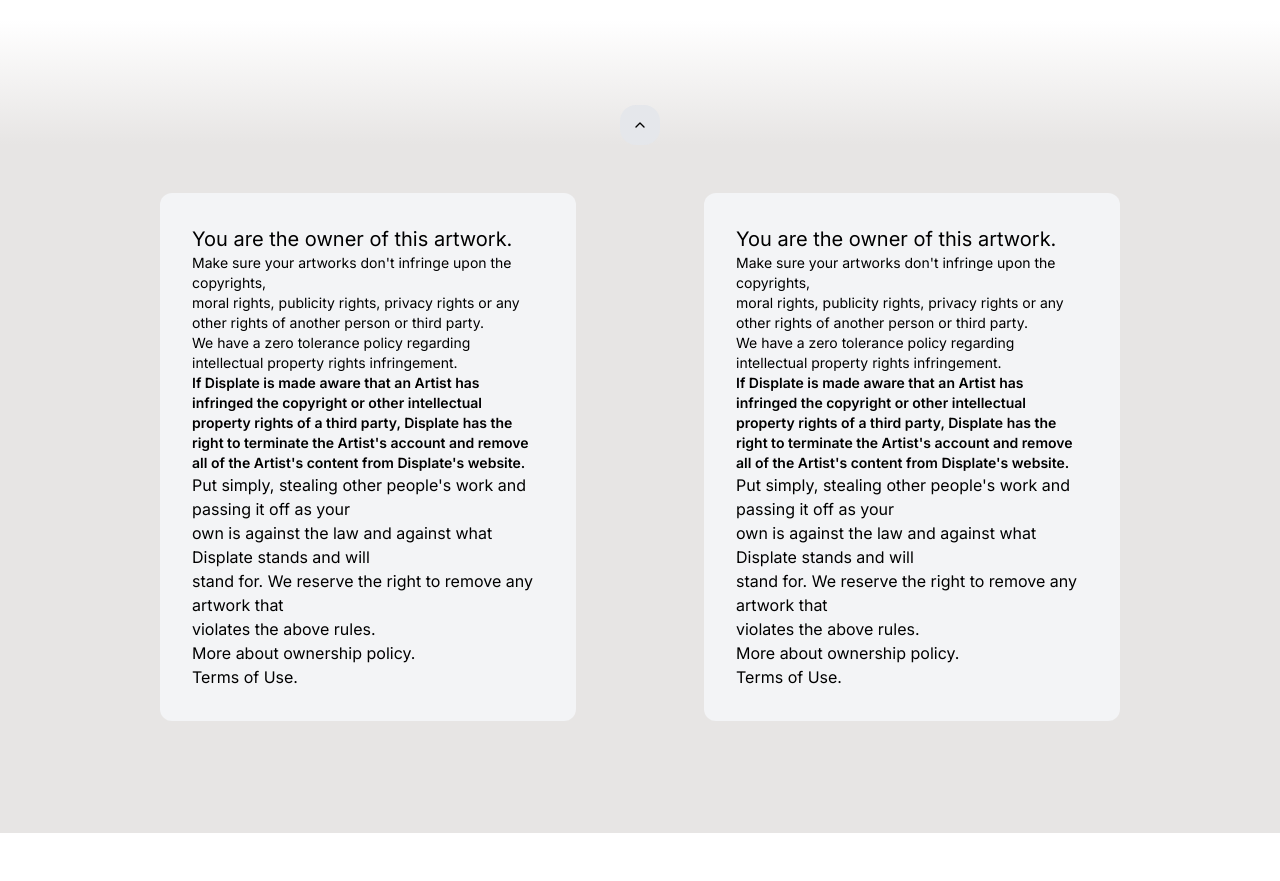
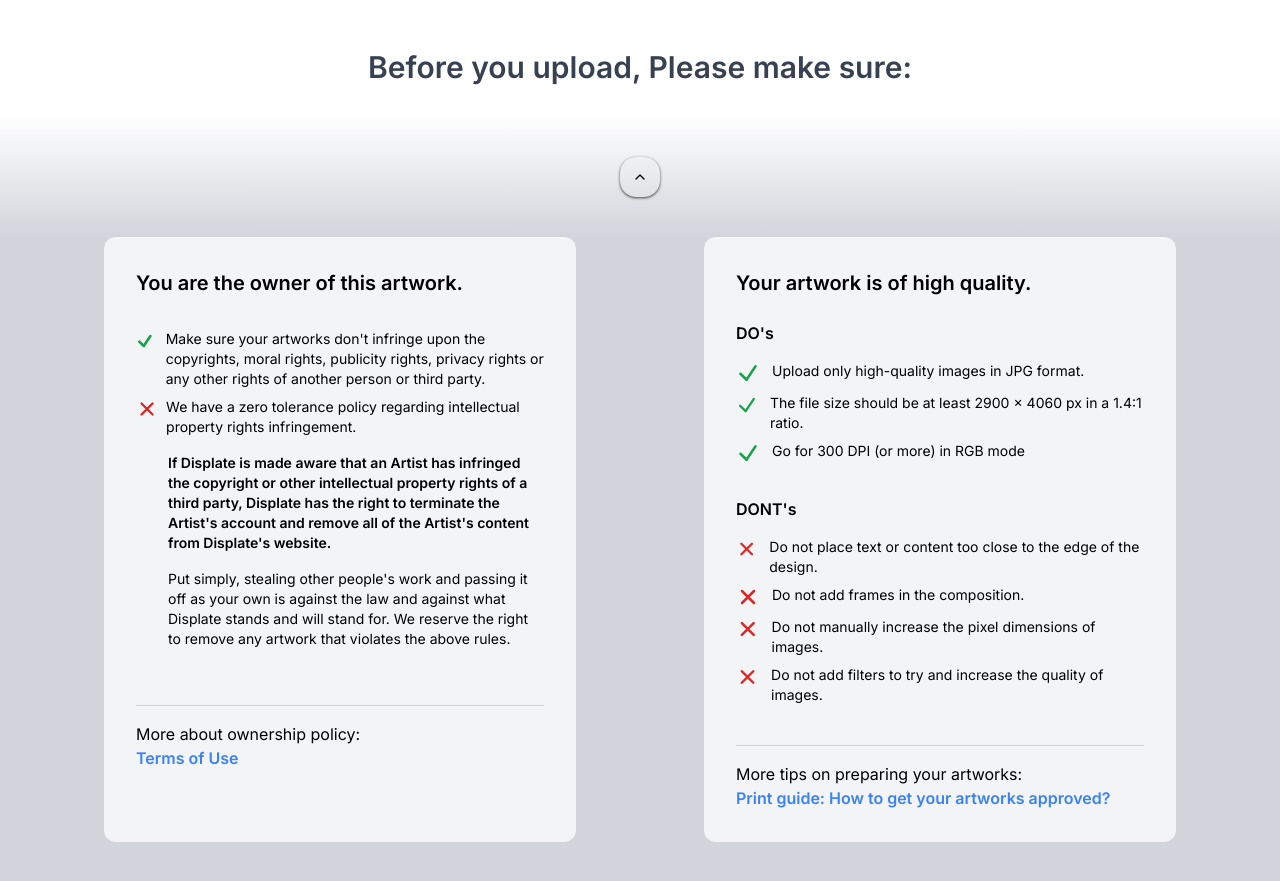
Before and after one commit to TusharPuri10/drippy-uploader, a Next.js app: page / in a window 1280 px wide. Shown: the part 383-1264 px from the top of the page. Before the commit the page ends 1216 px from the top, so only its background shows below. Built offline with nearby package versions, Linux system fonts and the light colour scheme.

Commit message:
added two cards

```diff
--- a/src/app/component/Droparea.tsx
+++ b/src/app/component/Droparea.tsx
@@ -5,13 +5,13 @@
 
 export const Droparea: React.FC = () => {
   return (
-    <div className="w-1/3">
+    <div className="w-1/2">
       <Dropzone onDrop={acceptedFiles => console.log(acceptedFiles)}>
       {({getRootProps, getInputProps}) => (
           <section>
-          <div {...getRootProps()} className="flex flex-col items-center h-52 w-full border-4 border-gray-300 border-dotted rounded-xl">
+          <div {...getRootProps()} className="flex flex-col items-center h-60 w-full border-4 border-gray-400 border-dotted rounded-xl">
               <input {...getInputProps()} />
-              <Button className="text-md bg-blue-500 hover:bg-blue-600 text-white mt-12  rounded-xl">Add artwork</Button>
+              <Button className="text-md bg-blue-500 hover:bg-blue-600 text-white mt-16  rounded-xl">Add artwork</Button>
               <p className="mt-6 text-gray-500" >or drop and drag your artwork here</p>
           </div>
           </section>
--- a/src/app/component/OwnerCard.tsx
+++ b/src/app/component/OwnerCard.tsx
@@ -1,22 +1,33 @@
 import React from 'react';
 
 export const OwnerCard: React.FC = () => {
-    return (
-        <div className='w-auto mx-16 rounded-xl bg-gray-100 p-8'>
-            <p className='text-xl'>You are the owner of this artwork.</p>
-            <p className='text-sm'>Make sure your artworks don't infringe upon the copyrights,</p>
-            <p className='text-sm'>moral rights, publicity rights, privacy rights or any other rights of another person or third party.</p>
-            <p className='text-sm'>We have a zero tolerance policy regarding intellectual property rights infringement.</p>
-            <p className='text-sm font-semibold'>If Displate is made aware that an Artist has infringed the
-            copyright or other intellectual property rights of a third party,
-            Displate has the right to terminate the Artist's account and
-            remove all of the Artist's content from Displate's website.</p>
-            <p>Put simply, stealing other people's work and passing it off as your</p>
-            <p>own is against the law and against what Displate stands and will</p>
-            <p>stand for. We reserve the right to remove any artwork that</p>
-            <p>violates the above rules.</p>
-            <p>More about ownership policy.</p>
-            <p>Terms of Use.</p>
+  return (
+    <div className='w-5/6 mx-16 rounded-xl bg-gray-100 p-8'>
+      <p className='text-xl font-semibold'>You are the owner of this artwork.</p>
+      <div className='py-8'>
+        <p className='text-sm pb-2 flex'>
+          <svg xmlns="http://www.w3.org/2000/svg" fill="none" viewBox="0 0 24 24" stroke-width="3.5" stroke="currentColor" className="w-12 h-6 text-green-600 mr-3">
+            <path stroke-linecap="round" stroke-linejoin="round" d="m4.5 12.75 6 6 9-13.5" />
+          </svg>
+          Make sure your artworks don't infringe upon the copyrights,
+          moral rights, publicity rights, privacy rights or any other rights of another person or third party.
+        </p>
+        <p className='text-sm pb-2 flex'>
+          <svg xmlns="http://www.w3.org/2000/svg" fill="none" viewBox="0 0 24 24" stroke-width="2.5" stroke="currentColor" className="w-8 h-6 text-red-600 mr-2">
+            <path stroke-linecap="round" stroke-linejoin="round" d="M6 18 18 6M6 6l12 12" />
+          </svg>
+          We have a zero tolerance policy regarding intellectual property rights infringement.
+        </p>
+        <div className='text-sm font-semibold py-2 pl-8'>
+          <p>If Displate is made aware that an Artist has infringed the copyright or other intellectual property rights of a third party, Displate has the right to terminate the Artist's account and remove all of the Artist's content from Displate's website.</p>
         </div>
-    );
+        <p className='text-sm px-2 py-2 pl-8'>
+          Put simply, stealing other people's work and passing it off as your own is against the law and against what Displate stands and will stand for. We reserve the right to remove any artwork that violates the above rules.
+        </p>
+      </div>
+      <hr className="h-px bg-gray-300 my-4 border-0" />
+      <p>More about ownership policy:</p>
+      <p className='text-blue-500 font-semibold'>Terms of Use</p>
+    </div>
+  );
 };
--- a/src/app/component/QualityCard.tsx
+++ b/src/app/component/QualityCard.tsx
@@ -0,0 +1,72 @@
+import React from 'react';
+
+const tick = (
+  <svg
+    xmlns="http://www.w3.org/2000/svg"
+    fill="none"
+    viewBox="0 0 24 24"
+    strokeWidth="2.5"
+    stroke="currentColor"
+    className="w-6 h-6 text-green-600 mr-3"
+  >
+    <path stroke-linecap="round" stroke-linejoin="round" d="m4.5 12.75 6 6 9-13.5" />
+  </svg>
+);
+
+const cross = (
+  <svg
+    xmlns="http://www.w3.org/2000/svg"
+    fill="none"
+    viewBox="0 0 24 24"
+    strokeWidth="2.5"
+    stroke="currentColor"
+    className="w-6 h-6 text-red-600 mr-3"
+  >
+    <path stroke-linecap="round" stroke-linejoin="round" d="M6 18 18 6M6 6l12 12" />
+  </svg>
+);
+
+export const QualityCard: React.FC = () => {
+  return (
+    <div className="w-5/6 mx-16 rounded-xl bg-gray-100 p-8">
+      <p className="text-xl font-semibold">Your artwork is of high quality.</p>
+      <p className="font-semibold pt-6">DO's</p>
+      <div className="py-4 space-y-2">
+        <p className="text-sm flex items-start">
+          {tick}
+          Upload only high-quality images in JPG format.
+        </p>
+        <p className="text-sm flex items-start">
+          {tick}
+          The file size should be at least 2900 × 4060 px in a 1.4:1 ratio.
+        </p>
+        <p className="text-sm flex items-start">
+          {tick}
+          Go for 300 DPI (or more) in RGB mode
+        </p>
+      </div>
+      <p className="font-semibold pt-4">DONT's</p>
+      <div className="pt-4 pb-6 space-y-2">
+        <p className="text-sm flex items-start">
+          {cross}
+          Do not place text or content too close to the edge of the design.
+        </p>
+        <p className="text-sm flex items-start">
+          {cross}
+          Do not add frames in the composition.
+        </p>
+        <p className="text-sm flex items-start">
+          {cross}
+          Do not manually increase the pixel dimensions of images.
+        </p>
+        <p className="text-sm flex items-start">
+          {cross}
+          Do not add filters to try and increase the quality of images.
+        </p>
+      </div>
+      <hr className="h-px bg-gray-300 my-4 border-0" />
+      <p>More tips on preparing your artworks:</p>
+      <p className="text-blue-500 font-semibold">Print guide: How to get your artworks approved?</p>
+    </div>
+  );
+};
--- a/src/app/globals.css
+++ b/src/app/globals.css
@@ -5,5 +5,5 @@
 @import "tailwindcss/utilities";
 
 .custom-shadow{
-    background: linear-gradient(to top, #e7e5e4, white 30%); /* Adjust the colors as needed */
+    background: linear-gradient(to top, #d1d5db, white 25%); /* Adjust the colors as needed */
   }
--- a/src/app/page.tsx
+++ b/src/app/page.tsx
@@ -1,6 +1,7 @@
 'use client'
 import { Droparea } from "@/app/component/Droparea"
 import { OwnerCard } from "@/app/component/OwnerCard"
+import { QualityCard } from "./component/QualityCard"
 import { ChevronDown } from "lucide-react"
 import { ChevronUp } from "lucide-react"
 import { Button } from "@/components/ui/button"
@@ -41,16 +42,16 @@
 
   return (
     <div>
-      <div className="flex flex-col items-center mt-28 custom-shadow">
+      <div className="flex flex-col items-center mt-32 custom-shadow">
         <Droparea />
-      <h2 className="mt-8 mb-16 text-2xl font-semibold text-gray-700"> Before you upload, Make sure:</h2>
-      <Button onClick={handleScrollDown} size="icon" className="mx-auto mt-10 flex bg-gray-200 rounded-2xl hover:border-2 hover:border-gray-300 hover:bg-gray-200 hover:shadow hover:shadow-gray-700">
+      <h2 className="mt-16 mb-2 text-3xl font-semibold text-gray-700"> Before you upload, Please make sure:</h2>
+      <Button onClick={handleScrollDown} size="icon" className="mx-auto mt-16 mb-10 flex rounded-2xl hover:border-2 hover:border-stone-400 shadow shadow-stone-600">
         {(isScrolledToBottom)?(<ChevronUp className="h-4 w-4" />):(<ChevronDown className="h-4 w-4" />)}
       </Button>
       </div>
-      <div className="bg-stone-200 flex flex-row pt-12 pb-28 justify-between px-24">
+      <div className="bg-gray-300 flex flex-row pb-10 justify-between px-10">
         <OwnerCard/>
-        <OwnerCard/>
+        <QualityCard/>
       </div>
     </div>
   )
```
